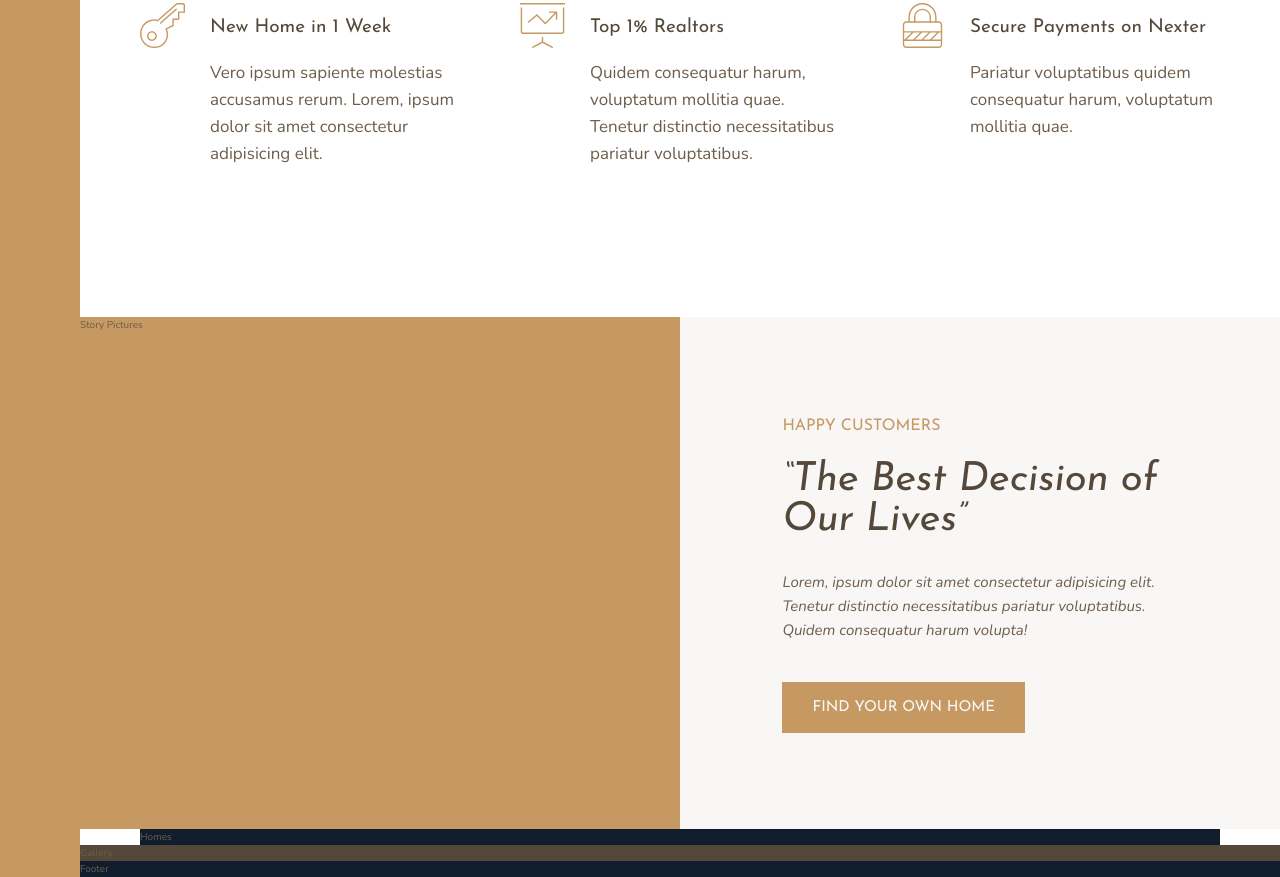
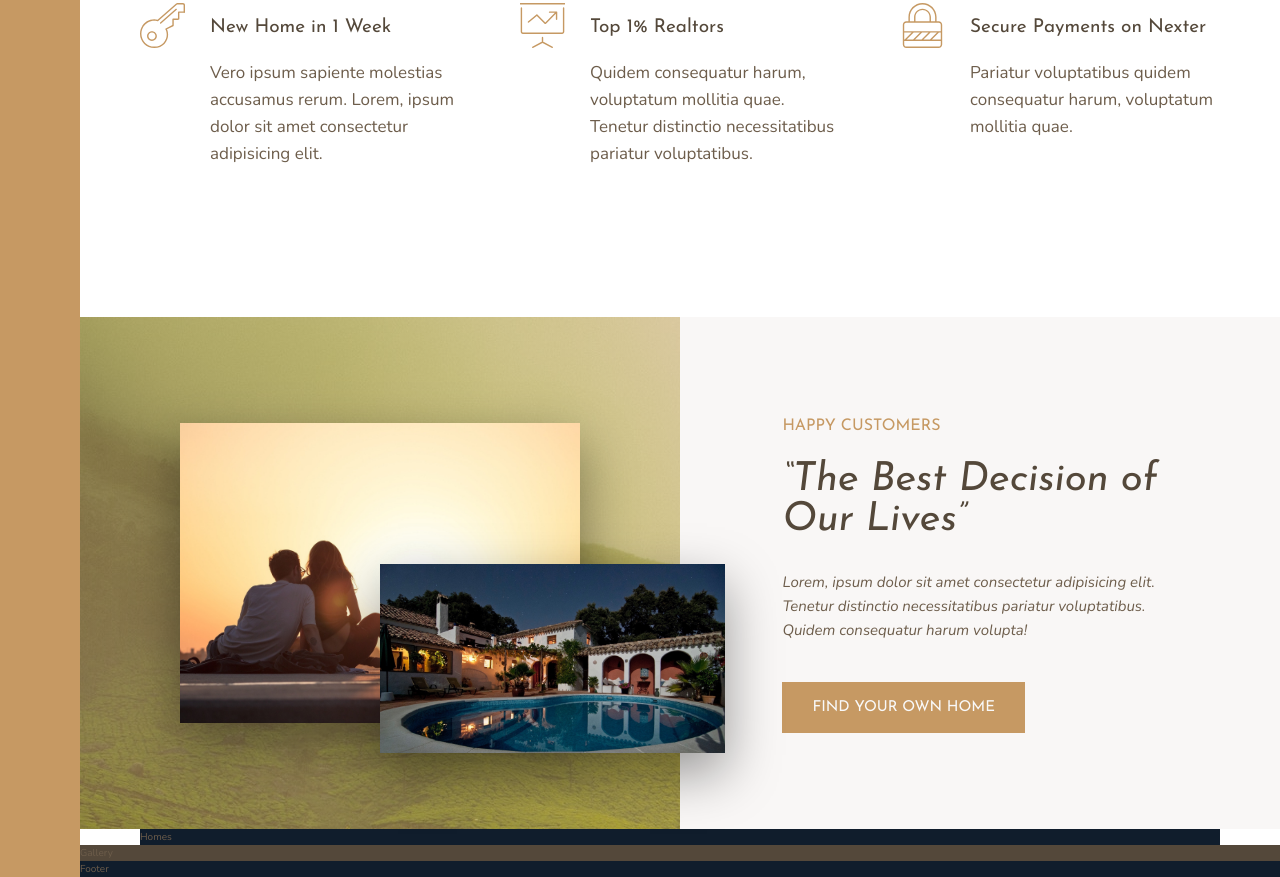
Before and after one commit to barrosdaniel/AcademicProjects-20Nexter, a website: page index.html in a window 1280 px wide. Shown: the part 991-1868 px from the top of the page. Drawn offline with nearby package versions, Linux system fonts and the light colour scheme.

Commit message:
feature: Add Story Section > Images markup and styling

```diff
--- a/index.html
+++ b/index.html
@@ -84,7 +84,9 @@
     </section>
 
     <div class="story__pictures">
-        Story Pictures
+        <img src="img/story-1.jpeg" alt="Couple with new house"
+            class="story__img--1">
+        <img src="img/story-2.jpeg" alt="New house" class="story__img--2">
     </div>
 
     <div class="story__content">
--- a/sass/_story.scss
+++ b/sass/_story.scss
@@ -1,7 +1,37 @@
 .story {
   &__pictures {
     background-color: $color-primary;
+    background-image: linear-gradient(rgba($color-primary, 0.5), rgba($color-primary, 0.5)), url(../img/back.jpg);
+
     grid-column: full-start / col-end 4;
+
+    display: grid;
+    grid-template-rows: repeat(6, 1fr);
+    grid-template-columns: repeat(6, 1fr);
+    align-items: center;
+
+    &>* {
+      box-shadow: 0 2rem 5rem rgba(#000, 0.4);
+    }
+  }
+
+  &__img {
+
+    &--1 {
+      width: 100%;
+
+      grid-row: 2 / span 4;
+      grid-column: 2 / span 4;
+    }
+
+    &--2 {
+      width: 115%;
+
+      grid-row: 4 / span 2;
+      grid-column: 4 / span 3;
+      z-index: 5;
+      // transform: translateX(4rem); Also works to create effect
+    }
   }
 
   &__content {
```
Also changed, not shown: css/style.css.
